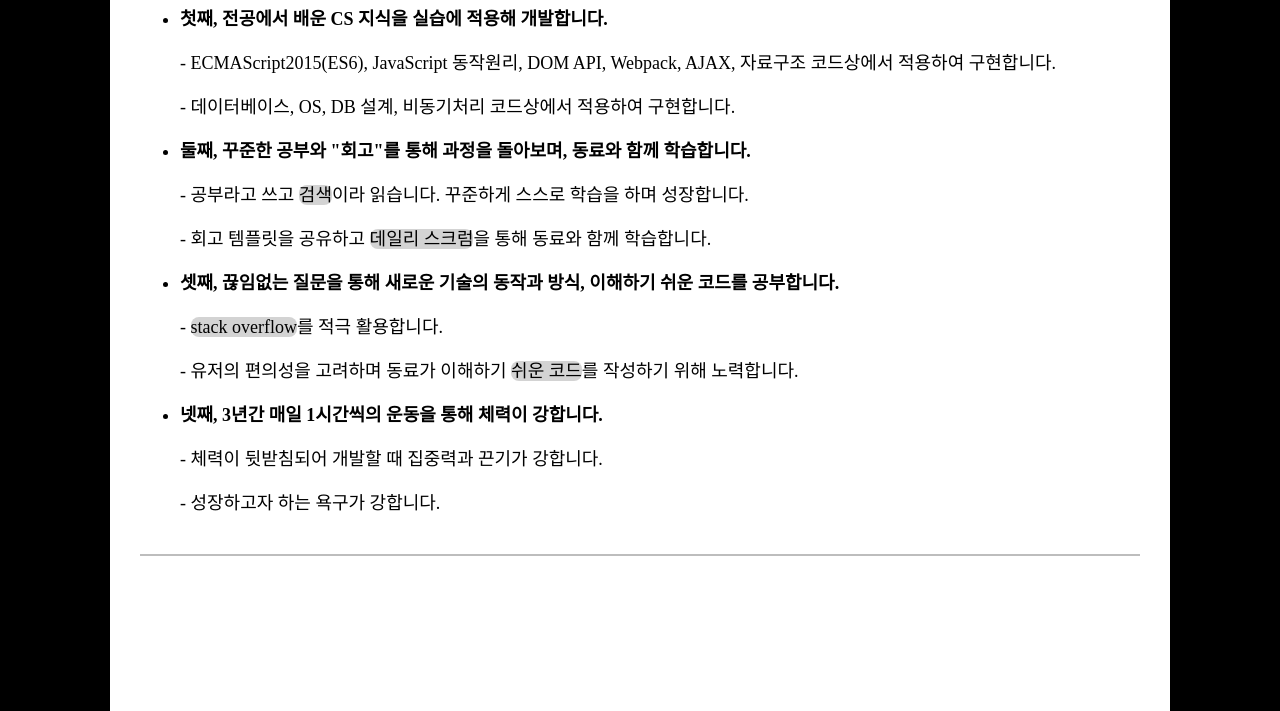
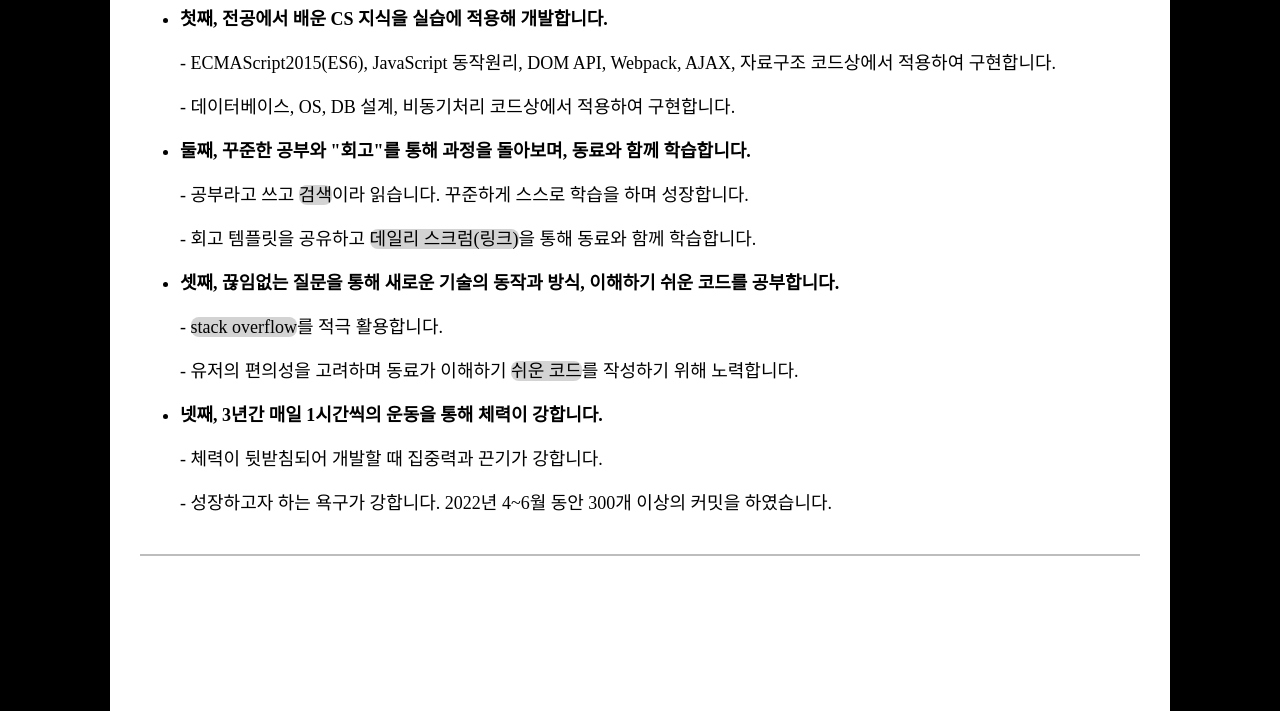
Before and after one commit to chuhoon/resume-v2, a plain HTML site: page index.html in a window 1280 px wide. Shown: the part 535-1246 px from the top of the page. Drawn offline with Linux system fonts and the light colour scheme.

Commit message:
이력서 작성

```diff
--- a/index.html
+++ b/index.html
@@ -66,8 +66,8 @@
             </p>
             <p>
               - 회고 템플릿을 공유하고
-              <span class="span-txt">데일리 스크럼</span>을 통해 동료와 함께
-              학습합니다.
+              <span class="span-txt">데일리 스크럼(링크)</span>을 통해 동료와
+              함께 학습합니다.
             </p>
           </li>
           <li>
@@ -89,7 +89,10 @@
               >넷째, 3년간 매일 1시간씩의 운동을 통해 체력이 강합니다.</strong
             >
             <p>- 체력이 뒷받침되어 개발할 때 집중력과 끈기가 강합니다.</p>
-            <p>- 성장하고자 하는 욕구가 강합니다.</p>
+            <p>
+              - 성장하고자 하는 욕구가 강합니다. 2022년 4~6월 동안 300개 이상의
+              커밋을 하였습니다.
+            </p>
           </li>
         </ul>
       </div>
```
